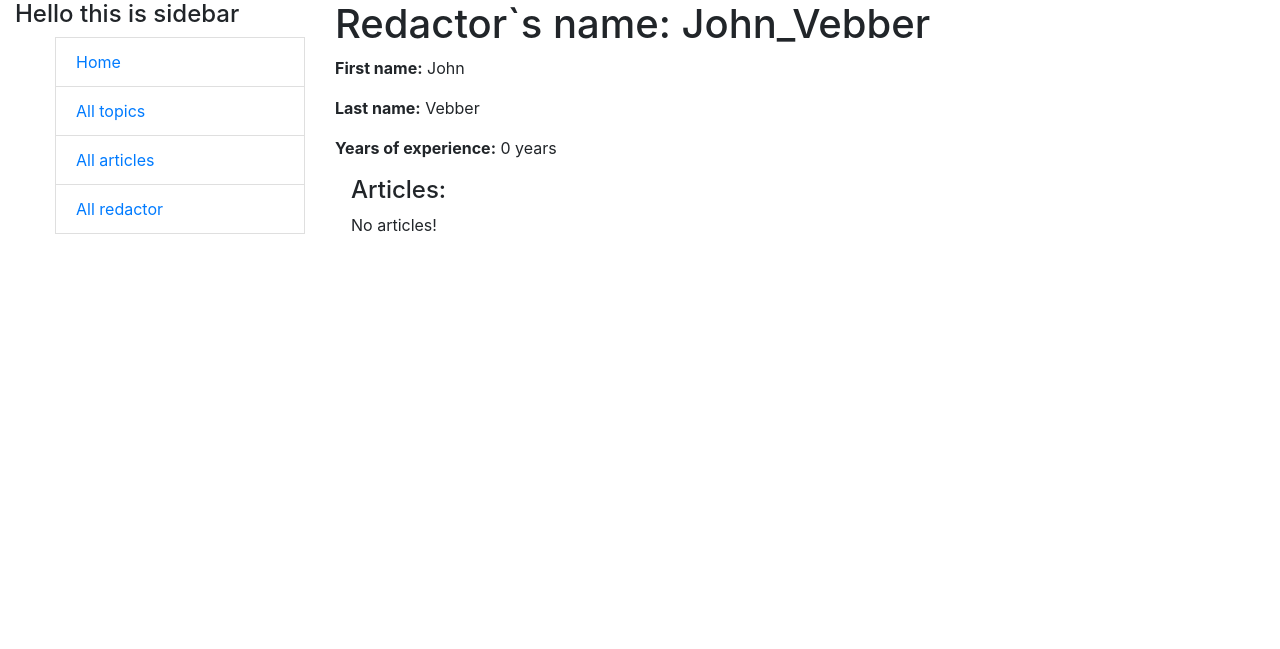
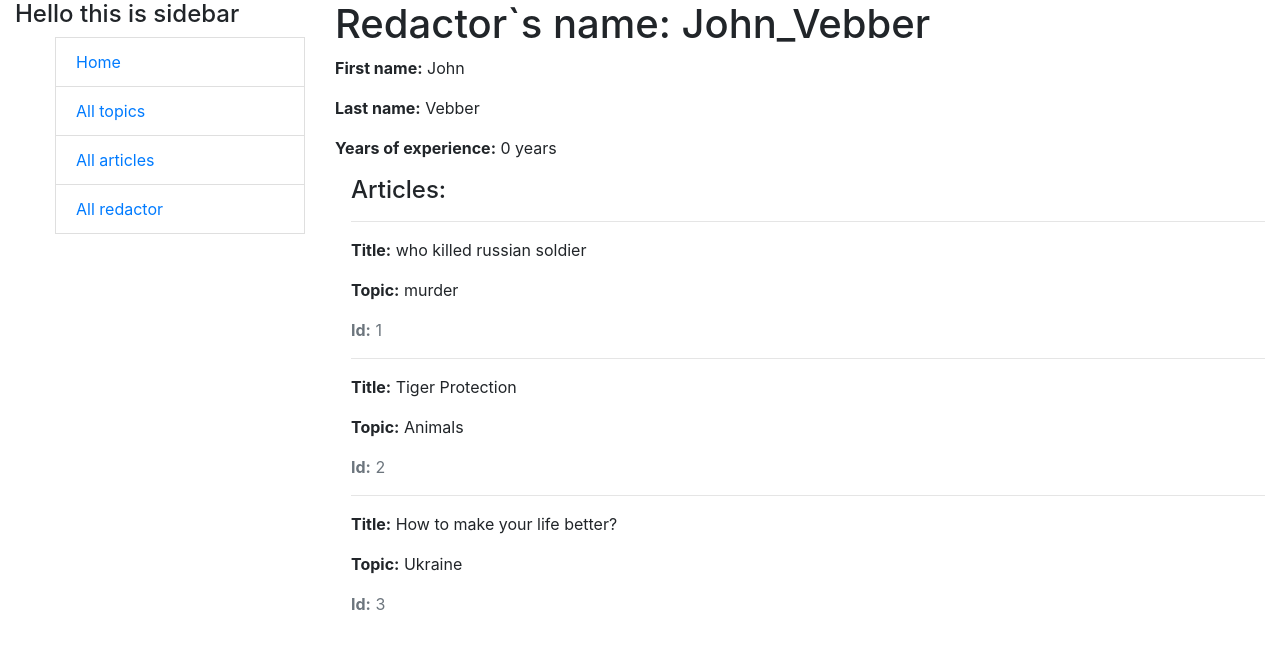
Before and after one commit to skmiwa1/newspaper-agency, a Django app: page /redactors/2/ in a window 1280 px wide. Shown: the top 649 px of the page. Run offline with Django 4.2, Linux system fonts and the light colour scheme; data comes from the database, SQL or seed files in the repository.

Commit message:
add field articles for redactor_details

```diff
--- a/templates/newspaper/redactor_detail.html
+++ b/templates/newspaper/redactor_detail.html
@@ -12,11 +12,12 @@
   <div class="ml-3">
     <h4>Articles:</h4>
 
-    {% for car in driver.cars.all %}
-        <hr>
-        <p><strong>Model:</strong> {{ car.model }}</p>
-        <p><strong>Manufacturer:</strong> {{ car.manufacturer.name }}</p>
-        <p class="text-muted"><strong>Id:</strong> {{car.id}}</p>
+    {% for article in redactor.articles.all %}
+      <hr>
+      <p><strong>Title:</strong> {{ article.title }}</p>
+      <p><strong>Topic:</strong> {{ article.topic.name }}</p>
+      <p class="text-muted"><strong>Id:</strong> {{article.id}}</p>
+
 
     {% empty %}
       <p>No articles!</p>
```
